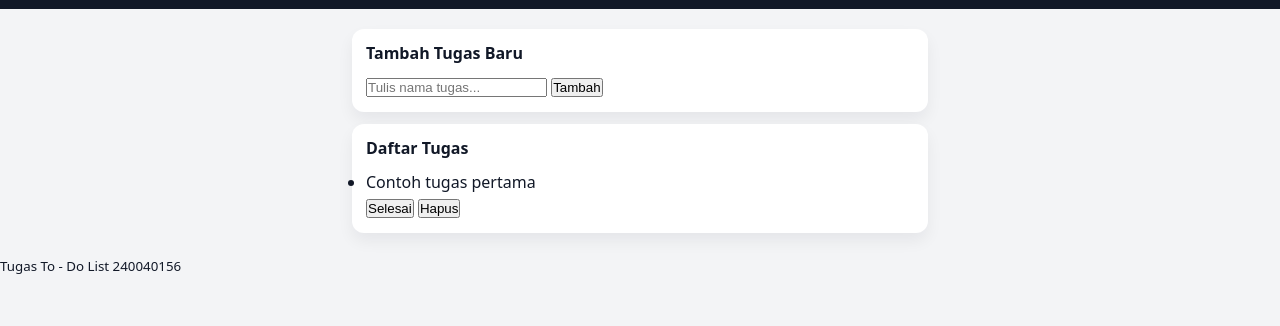
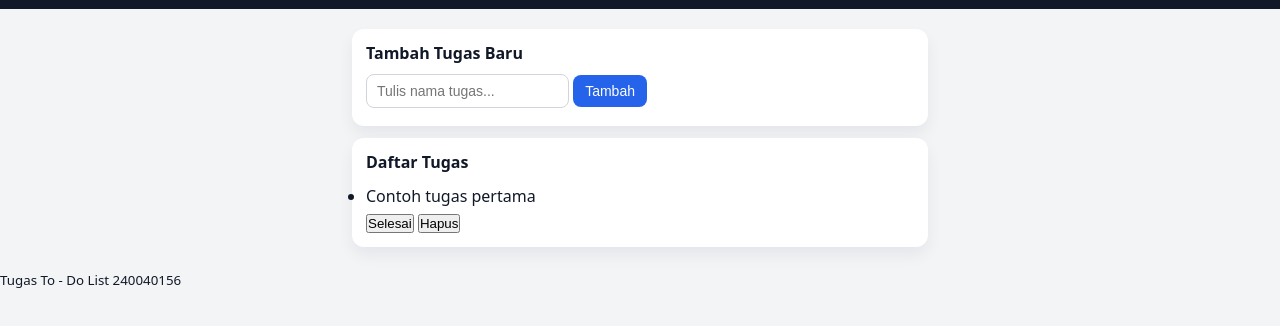
Before and after one commit to BruiseDenver13/ToDoList-Website-240040156, a plain HTML site: page index.html in a window 1280 px wide. Shown: the part 80-406 px from the top of the page. Drawn offline with Linux system fonts and the light colour scheme.

Commit message:
Styling form input dan button tambah

```diff
--- a/style.css
+++ b/style.css
@@ -49,3 +49,42 @@ body {
   font-size: 16px;
   margin-bottom: 8px;
 }
+
+todo-form {
+  display: flex;
+  gap: 8px;
+}
+
+.todo-form input[type="text"] {
+  flex: 1;
+  padding: 8px 10px;
+  border-radius: 8px;
+  border: 1px solid #d1d5db;
+  font-size: 14px;
+}
+
+.todo-form input[type="text"]:focus {
+  outline: none;
+  border-color: #2563eb;
+  box-shadow: 0 0 0 3px rgba(37,99,235,0.12);
+}
+
+.todo-form button {
+  padding: 8px 12px;
+  border-radius: 8px;
+  border: none;
+  background: #2563eb;
+  color: #fff;
+  font-size: 14px;
+  cursor: pointer;
+}
+
+.todo-form button:hover {
+  opacity: 0.95;
+}
+
+.error-message {
+  margin-top: 6px;
+  font-size: 13px;
+  color: #b91c1c;
+}
```
